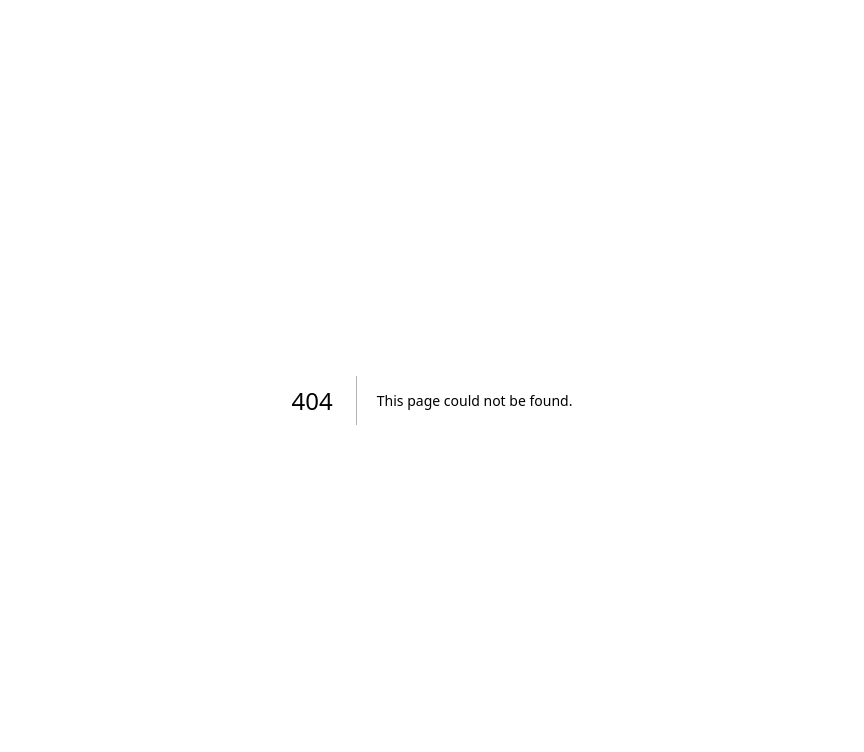
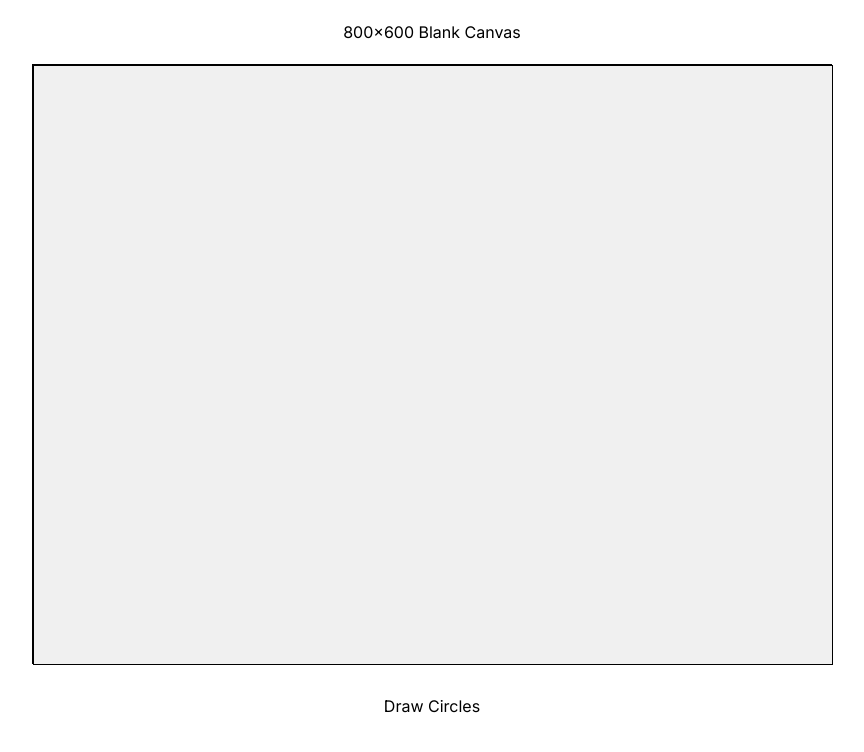
Before and after one commit to Imotechs/document-scanner, a Next.js app: page /lab5 in a window 1280 px wide. Before the commit this address had no page. Shown: the top 752 px of the page, without its empty margins (208-1072 px from the left). Built offline with nearby package versions, Linux system fonts and the light colour scheme.

Commit message:
test pages created

```diff
--- /dev/null
+++ b/app/lab4/page.tsx
@@ -0,0 +1,11 @@
+import { DocumentScanner4 } from "@/components/document-scanner"
+
+const Lab4Page = () => {
+    return (
+        <div>
+            <DocumentScanner4 />
+        </div>
+    )
+}
+
+export default Lab4Page
--- /dev/null
+++ b/app/lab5/page.tsx
@@ -0,0 +1,177 @@
+"use client"
+
+import React, { useRef, useEffect, useState } from 'react';
+import Draggable from 'react-draggable';
+
+const Lab5Page = () => {
+    const canvasRef = useRef<HTMLCanvasElement>(null);
+    const [circles, setCircles] = useState<{ x: number; y: number; radius: number }[]>([]);
+
+    useEffect(() => {
+        const canvas = canvasRef.current;
+
+        if (canvas) {
+            // Initialize the canvas
+            canvas.width = 800;
+            canvas.height = 600;
+
+            const ctx = canvas.getContext('2d');
+            if (ctx) {
+                ctx.fillStyle = '#f0f0f0'; // Light grey background
+                ctx.fillRect(0, 0, canvas.width, canvas.height); // Fill canvas with background color
+            }
+        }
+    }, []);
+
+    const handleDrawCircles = () => {
+        const initialCircles = [
+            { x: 100, y: 100, radius: 5 },
+            { x: 300, y: 100, radius: 5 },
+            { x: 100, y: 300, radius: 5 },
+            { x: 300, y: 300, radius: 5 },
+        ];
+        setCircles(initialCircles);
+    };
+    const drawCirclesAndLines = (circles: { x: number; y: number; radius: number }[]) => {
+        const canvas = canvasRef.current;
+        if (!canvas) return;
+
+        const ctx = canvas.getContext('2d');
+        if (!ctx) return;
+
+        // Clear canvas
+        ctx.clearRect(0, 0, canvas.width, canvas.height);
+
+        // Redraw background
+        ctx.fillStyle = '#f0f0f0';
+        ctx.fillRect(0, 0, canvas.width, canvas.height);
+
+        // Draw lines between circles
+        ctx.strokeStyle = 'blue';
+        ctx.lineWidth = 2;
+        for (let i = 0; i < circles.length; i++) {
+            const nextIndex = (i + 1) % circles.length;
+            ctx.beginPath();
+            ctx.moveTo(circles[i].x, circles[i].y);
+            ctx.lineTo(circles[nextIndex].x, circles[nextIndex].y);
+            ctx.stroke();
+        }
+
+        // Draw circles
+        circles.forEach(circle => {
+            ctx.fillStyle = 'red';
+            ctx.beginPath();
+            ctx.arc(circle.x, circle.y, circle.radius, 0, 2 * Math.PI);
+            ctx.fill();
+        });
+    };
+
+    const handleDrag = (index: number, e: any, data: any) => {
+        const updatedCircles = circles.map((circle, i) => {
+            if (i === index) {
+                return { ...circle, x: data.x + circle.radius, y: data.y + circle.radius };
+            }
+            return circle;
+        });
+        setCircles(updatedCircles);
+        drawCirclesAndLines(updatedCircles);
+    };
+    return (
+        <div style={{ textAlign: 'center', marginTop: '20px' }}>
+            <h1>800x600 Blank Canvas</h1>
+            <div
+                style={{
+                    position: 'relative',
+                    width: '800px',
+                    height: '600px',
+                    border: '1px solid black',
+                    margin: '20px auto',
+                }}
+            >
+                <canvas
+                    ref={canvasRef}
+                    style={{
+                        position: 'absolute',
+                        top: 0,
+                        left: 0,
+                        width: '800px',
+                        height: '600px',
+                        border: '1px solid black'
+                    }}
+                    // onMouseDown={handleMouseDown}
+                    // onMouseMove={handleMouseMove}
+                    // onMouseUp={handleMouseUp}
+                    // onMouseLeave={handleMouseUp} // Handle case when mouse leaves canvas while dragging
+
+                />
+                {circles.map((circle, index) => (
+                    <Draggable
+                        key={index}
+                        defaultPosition={{ x: circle.x - circle.radius, y: circle.y - circle.radius }}
+                        onDrag={(e, data) => handleDrag(index, e, data)}
+                        bounds="parent"
+                    >
+                        <div
+                            style={{
+                                position: 'absolute',
+                                width: circle.radius * 2,
+                                height: circle.radius * 2,
+                                borderRadius: '50%',
+                                backgroundColor: 'red',
+                                cursor: 'pointer',
+                                top: 0,
+                                left: 0,
+                            }}
+                        />
+                    </Draggable>
+                ))}
+
+
+
+            </div>
+
+
+
+
+            <div style={{ marginTop: '20px' }}>
+
+                <button onClick={handleDrawCircles} style={{ padding: '10px 20px', fontSize: '16px' }}>
+                    Draw Circles
+                </button>
+            </div>
+
+        </div>
+    )
+}
+
+export default Lab5Page
+
+
+
+class CircleDrawer {
+    private canvas: HTMLCanvasElement;
+    private ctx: CanvasRenderingContext2D;
+
+    constructor(canvas: HTMLCanvasElement) {
+        this.canvas = canvas;
+        this.ctx = canvas.getContext('2d') as CanvasRenderingContext2D;
+    }
+
+    clearCanvas(): void {
+        this.ctx.clearRect(0, 0, this.canvas.width, this.canvas.height);
+    }
+
+    drawCircle(x: number, y: number, radius: number, color: string = 'red'): void {
+        this.ctx.fillStyle = color;
+        this.ctx.beginPath();
+        this.ctx.arc(x, y, radius, 0, 2 * Math.PI);
+        this.ctx.fill();
+    }
+
+    drawCircles(circles: { x: number; y: number; radius: number }[]): void {
+        this.clearCanvas(); // Clear the canvas before drawing the circles
+        circles.forEach(circle => {
+            this.drawCircle(circle.x, circle.y, circle.radius);
+        });
+    }
+}
```
